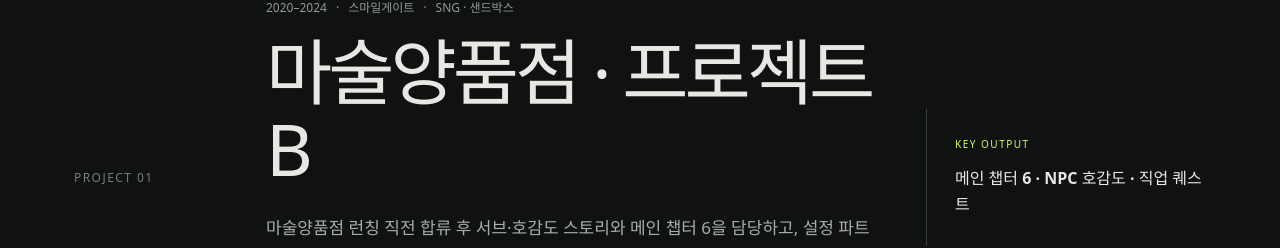
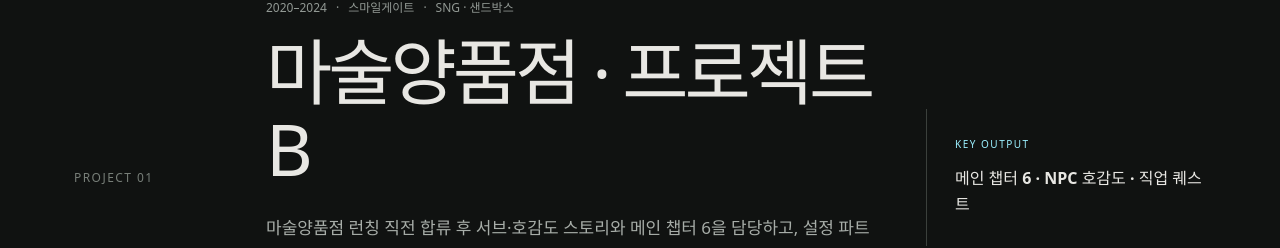
Before and after one commit to mingyun372-cmyk/Haenim_resume, a React (Vite) app: page / in a window 1280 px wide. Shown: the part 1715-1963 px from the top of the page. Built offline with nearby package versions, Linux system fonts and the light colour scheme.

Commit message:
Update portfolio accent color to sky blue

```diff
--- a/src/projects.css
+++ b/src/projects.css
@@ -30,7 +30,7 @@
 }
 
 .overview-index a:hover b {
-  color: #c9ff4b;
+  color: #9bf0ff;
 }
 
 .overview-index span,
@@ -72,7 +72,7 @@
 }
 
 .project-page-proof span {
-  color: #c9ff4b;
+  color: #9bf0ff;
   font-size: 10px;
   letter-spacing: .15em;
 }
```
